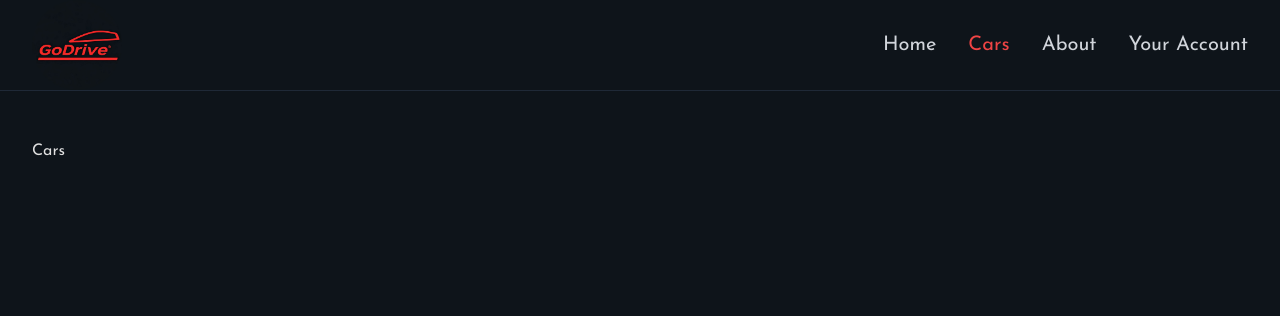
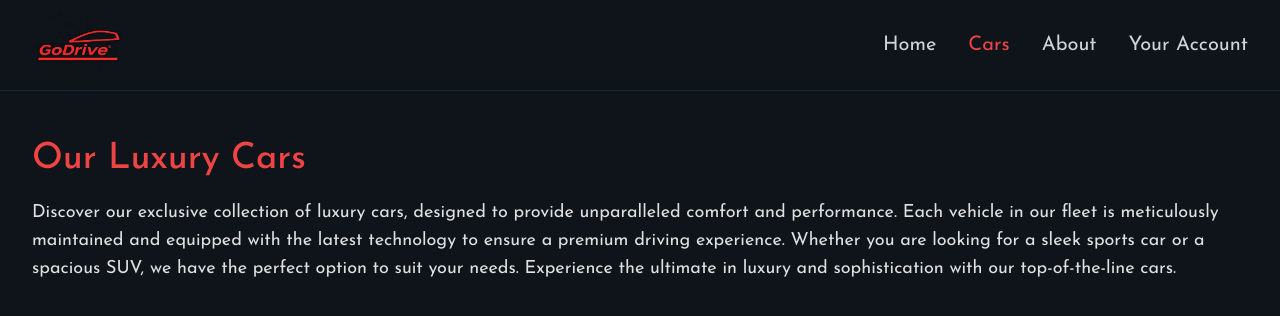
Before and after one commit to Michael-Feleke/Car-Rental, a Next.js app: page /cars in a window 1280 px wide. Shown: the top 316 px of the page. Built offline with nearby package versions, Linux system fonts and the light colour scheme.

Commit message:
Refactor cars page to include car cards and update content

```diff
--- a/app/cars/page.tsx
+++ b/app/cars/page.tsx
@@ -1,11 +1,70 @@
 import { Metadata } from "next";
+import CarCard from "../_components/CarCard";
 
 export const metadata: Metadata = {
   title: "Cars",
 };
 
-function page() {
-  return <div>Cars</div>;
+export function page() {
+  const cars = [
+    {
+      id: 1,
+      name: "Model S",
+      maxCapacity: 5,
+      dailyPrice: 150,
+      discount: 0,
+      image: "public/images/bg-car-2.jpg",
+    },
+    {
+      id: 2,
+      name: "Model 3",
+      maxCapacity: 5,
+      dailyPrice: 100,
+      discount: 10,
+      image: "public/images/bg-car-2.jpeg",
+    },
+    {
+      id: 3,
+      name: "Model X",
+      maxCapacity: 7,
+      dailyPrice: 200,
+      discount: 20,
+      image: "public/images/bg-car-2.jpeg",
+    },
+    {
+      id: 4,
+      name: "Model Y",
+      maxCapacity: 5,
+      dailyPrice: 120,
+      discount: 0,
+      image: "public/images/logo.jpeg",
+    },
+  ];
+
+  return (
+    <div>
+      <h1 className="text-4xl mb-5 text-red-500 font-medium">
+        Our Luxury Cars
+      </h1>
+      <p className=" mb-10 text-lg">
+        Discover our exclusive collection of luxury cars, designed to provide
+        unparalleled comfort and performance. Each vehicle in our fleet is
+        meticulously maintained and equipped with the latest technology to
+        ensure a premium driving experience. Whether you are looking for a sleek
+        sports car or a spacious SUV, we have the perfect option to suit your
+        needs. Experience the ultimate in luxury and sophistication with our
+        top-of-the-line cars.
+      </p>
+
+      {/* {cars.length > 0 && (
+        <div className="grid sm:grid-cols-1 md:grid-cols-2 gap-8 lg:gap-12 xl:gap-14">
+          {cars.map((car) => (
+            <CarCard car={car} key={car.id} />
+          ))}
+        </div>
+      )} */}
+    </div>
+  );
 }
 
 export default page;
```
